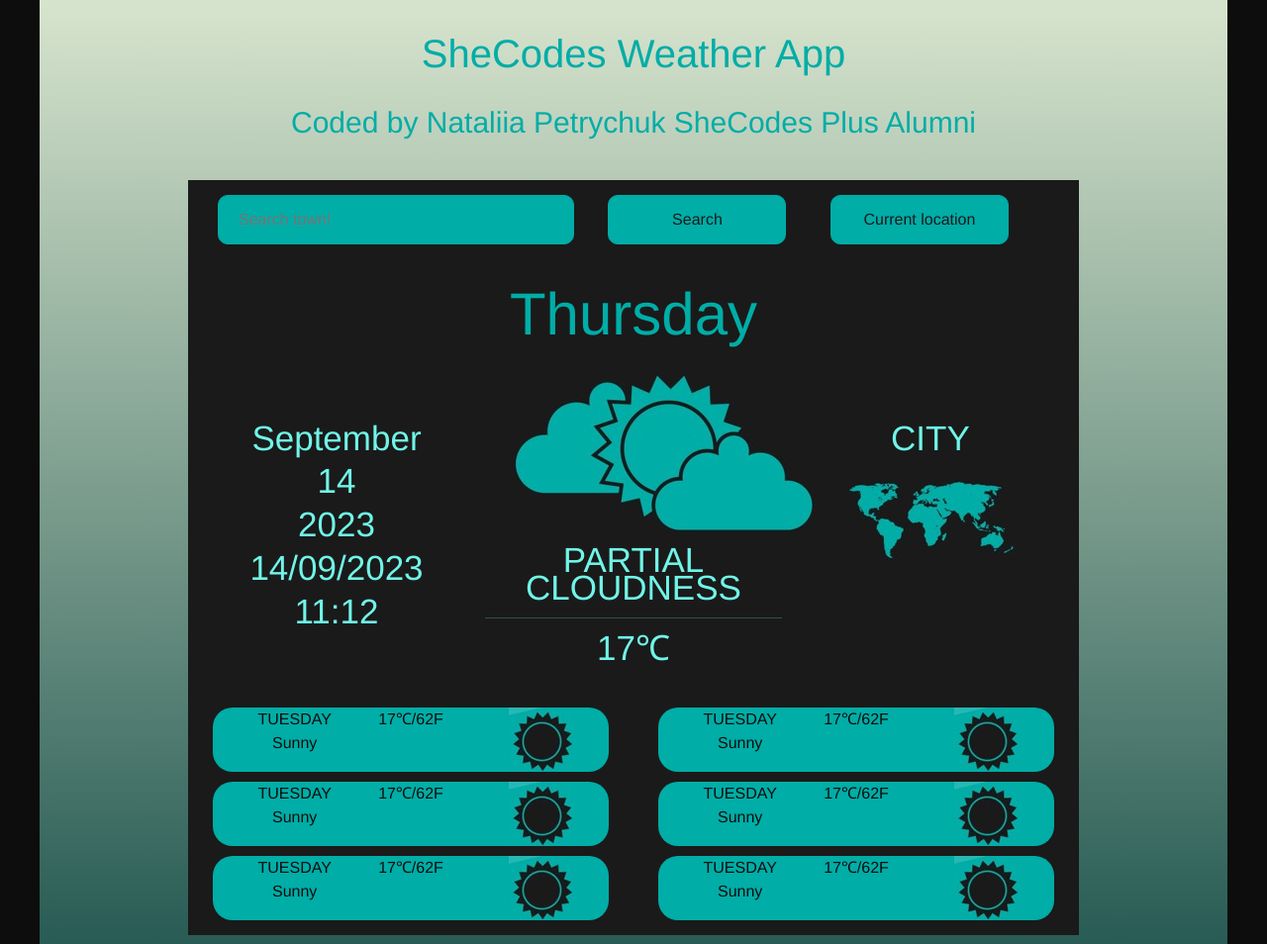
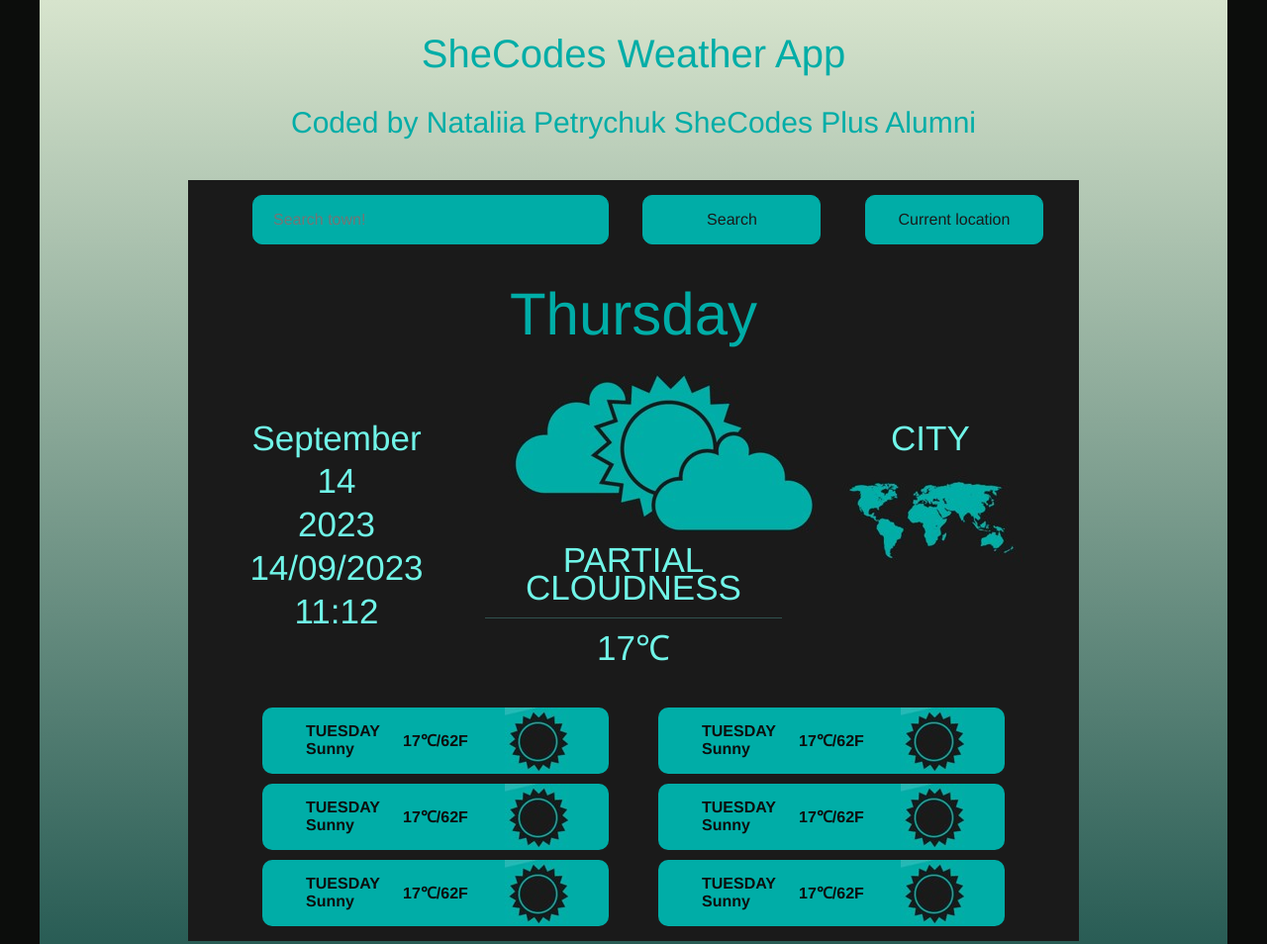
Before and after one commit to Petrychuk/weather-app, a website built with Parcel: page index.html in a window 1280 px wide. Shown: the top 954 px of the page at 99% size. Built offline with nearby package versions, Linux system fonts and the light colour scheme.

Commit message:
Update styles.css

```diff
--- a/src/styles.css
+++ b/src/styles.css
@@ -30,7 +30,7 @@
 input[type="text"] {
   width: 40%;
   padding: 12px 20px;
-  margin: 15px 10px 15px 30px;
+  margin: 15px 10px 15px 65px;
   box-sizing: border-box;
   background-color: #00ada7;
   color: #1a1a1a;
@@ -48,7 +48,8 @@
   border: 1px solid #00ada7;
   border-radius: 10px;
 }
-.currentLocationButton {
+
+#currentLocationButton {
   border-radius: 10px;
 }
 #gitRepoButton {
@@ -128,9 +129,25 @@
   text-align: center;
   background-color: #00ada7;
   color: #0c0d0c;
-  border-radius: 20px;
-  width: 400px;
+  border-radius: 10px;
+  width: 350px;
 }
 .col p {
   white-space: normal; /* Allow the text to wrap to multiple lines */
 }
+.col-md-4 {
+  text-align: left;
+  text-shadow: black;
+   line-height: 18px;
+}
+
+.col-md-4 ul {
+   padding-top: 15px;
+   font-weight: 600;
+
+}
+.col-md-4 p {
+  text-align: center;
+  padding-top: 25px;
+  font-weight: 600;
+}
```
